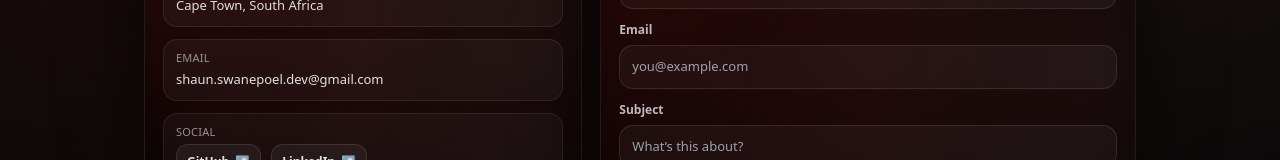
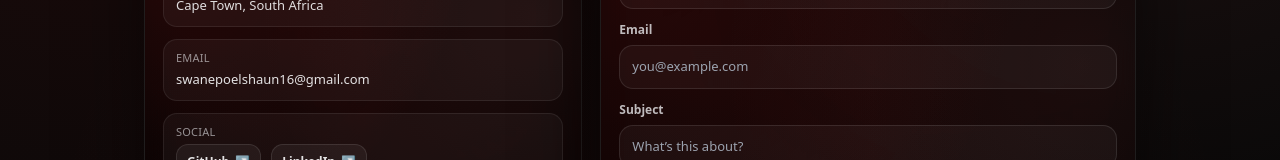
Before and after one commit to shaun394/personal-site, a React (Vite) app: page /contact in a window 1280 px wide. Shown: the part 414-574 px from the top of the page. Built offline with nearby package versions, Linux system fonts and the light colour scheme; the HTML template or start-up script is replaced by a standard one.

Commit message:
it works

```diff
--- a/src/components/contact-section/index.tsx
+++ b/src/components/contact-section/index.tsx
@@ -188,7 +188,7 @@ export default function ContactSection() {
               <div className="contact-info-row">
                 <div className="contact-info-label">Email</div>
                 <a className="contact-info-link" href="mailto:swanepoelshaun16@gmail.com">
-                  shaun.swanepoel.dev@gmail.com
+                  swanepoelshaun16@gmail.com
                 </a>
               </div>
 
```
